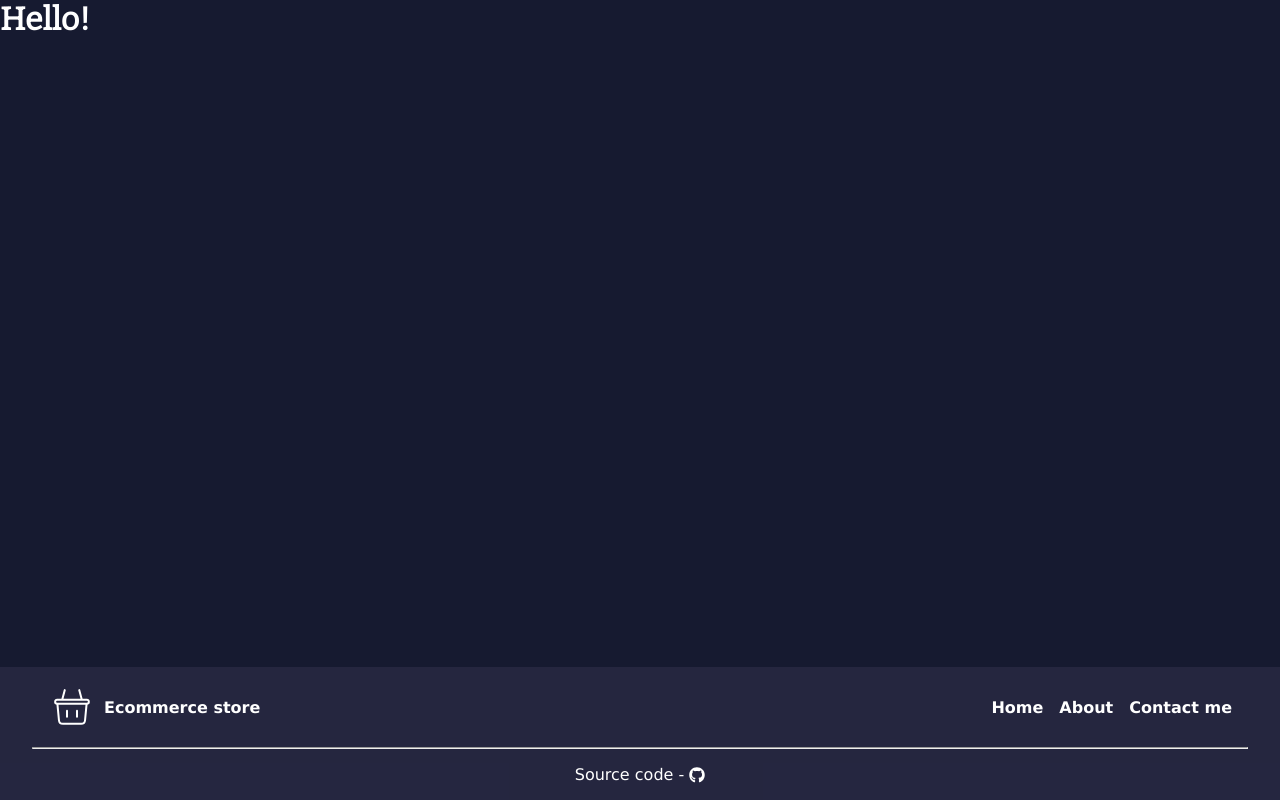
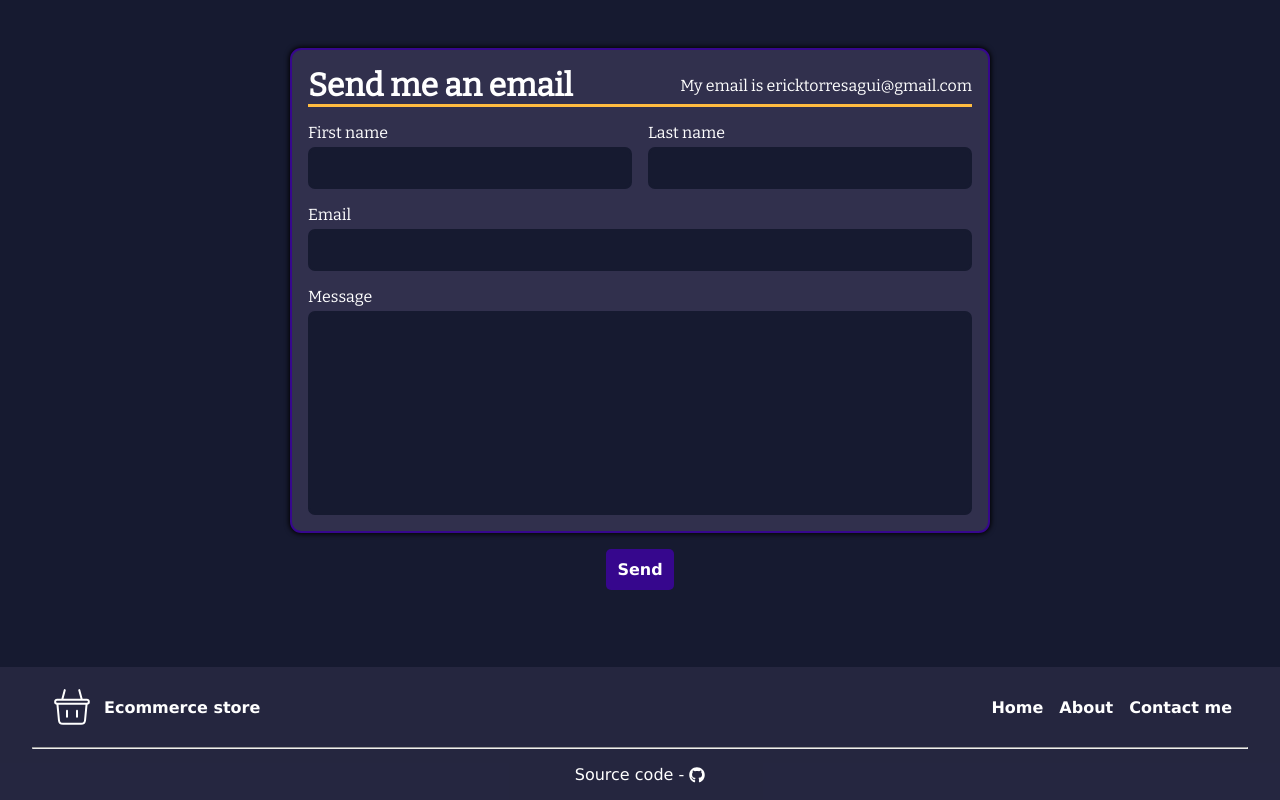
Before and after one commit to Eckry/store-app, a React (Vite) app: page /contact in a window 1280 px wide. Built offline with nearby package versions, Linux system fonts and the light colour scheme.

Commit message:
add contact page

```diff
--- a/src/routes/Contact.jsx
+++ b/src/routes/Contact.jsx
@@ -1,8 +1,54 @@
+import "./styles/Contact.css";
 
 export default function Contact() {
+  function handleSubmit(event) {
+    event.preventDefault();
+  }
+
   return (
-    <>
-      <h1>Hello!</h1>
-    </>
+    <main className="contact-container">
+      <form onSubmit={handleSubmit} className="address-form">
+        <div className="address-container">
+          <header className="contact-header">
+            <h1>Send me an email</h1>
+            <p>My email is ericktorresagui@gmail.com</p>
+          </header>
+          <div className="address-wrapper">
+            <label htmlFor="contact-firstName" className="form-label">
+              First name
+              <input
+                className="address-input"
+                type="text"
+                id="contact-firstName"
+              />
+            </label>
+            <label htmlFor="contact-lastName" className="form-label">
+              Last name
+              <input
+                className="address-input"
+                type="text"
+                id="contact-lastName"
+              />
+            </label>
+          </div>
+          <label htmlFor="contact-email" className="form-label">
+            Email
+            <input className="address-input" type="emsail" id="contact-email" />
+          </label>
+          <label htmlFor="contact-area" className="form-label">
+            Message
+            <textarea
+              className="address-input contact-area"
+              name=""
+              id="contact-area"
+              rows="10"
+            ></textarea>
+          </label>
+        </div>
+        <button type="submit" className="shipping-button">
+          Send
+        </button>
+      </form>
+    </main>
   );
 }
--- /dev/null
+++ b/src/routes/styles/Contact.css
@@ -0,0 +1,20 @@
+.contact-container {
+  width: 90%;
+  max-width: 800px;
+  margin: auto;
+  padding: 3rem 1rem 1rem;
+}
+
+.contact-area {
+  font-weight: bold;
+  resize: none;
+  border-radius: 2rem;
+}
+
+.contact-header {
+  display: flex;
+  justify-content: space-between;
+  align-items: center;
+  gap: 1rem;
+  border-bottom: 3px solid var(--highlight-color-two);
+}
```
